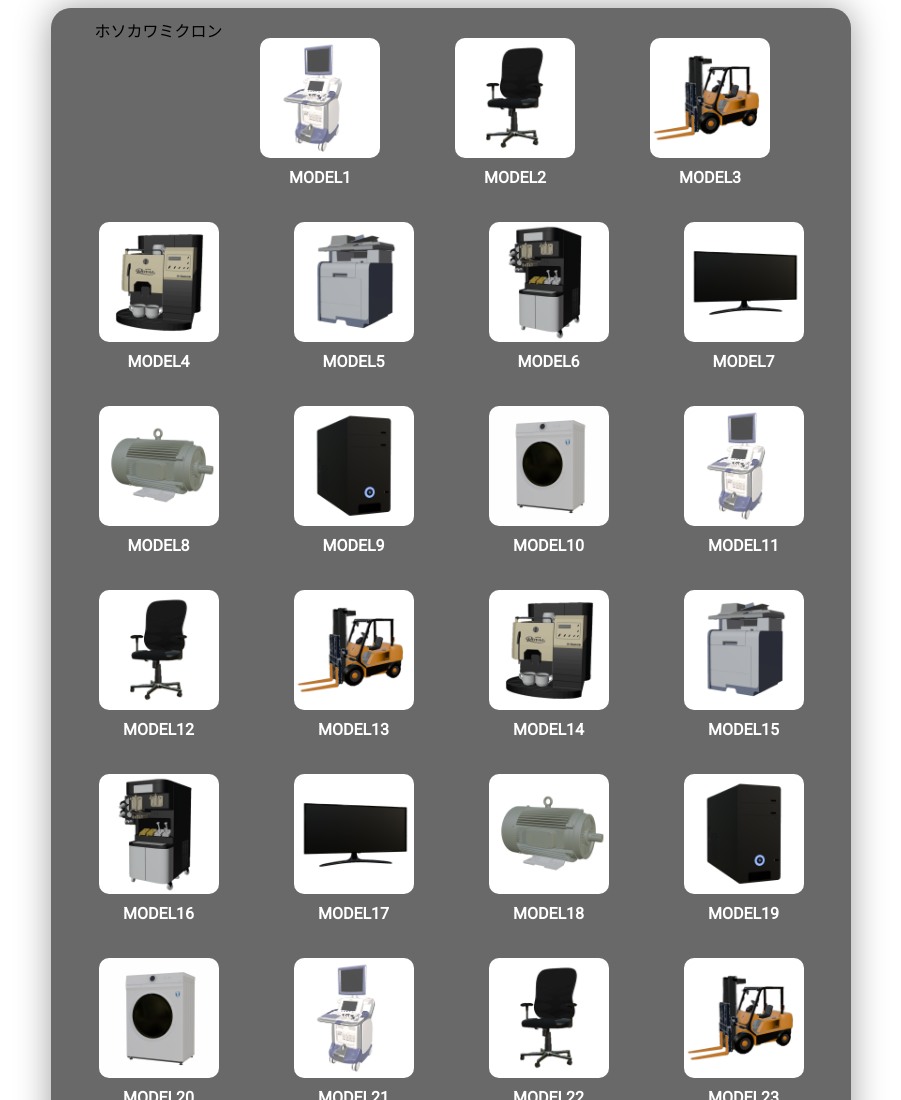
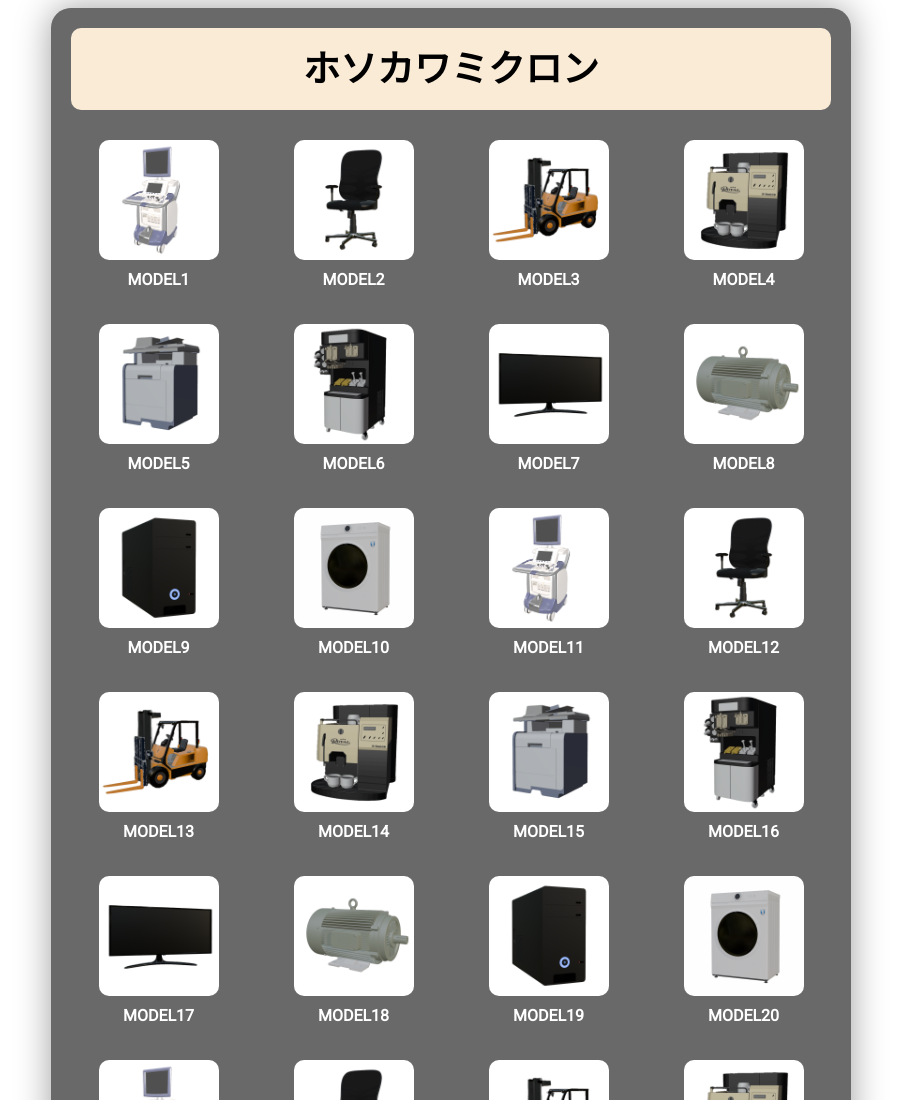
Before and after one commit to egmCeiRyu/50models, a website: page index.html in a window 1280 px wide. Shown: the top 1100 px of the page, without its empty margins (189-1090 px from the left). Drawn offline with Linux system fonts and the light colour scheme.

Commit message:
Update style.css

```diff
--- a/style.css
+++ b/style.css
@@ -1,3 +1,17 @@
+.title{
+    display: block;
+    background-color: antiquewhite;
+    width: 765px;
+    height:60px;
+    border-radius: 10px;
+    text-align:center;
+    padding: 11PX;
+    margin: 10PX;
+    font-weight: bold;
+    font-size: 37px;
+}
+
+
 h1 {
   text-decoration: underline;
 }
```
